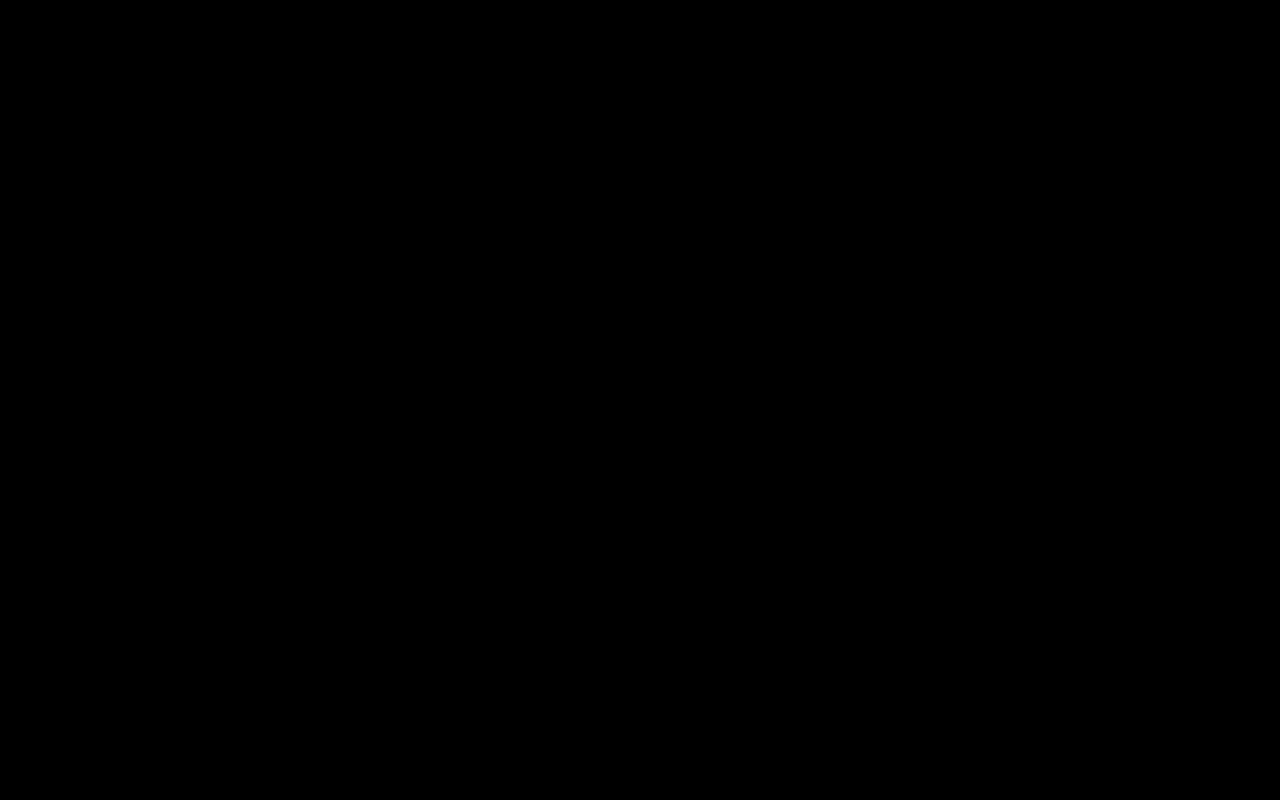
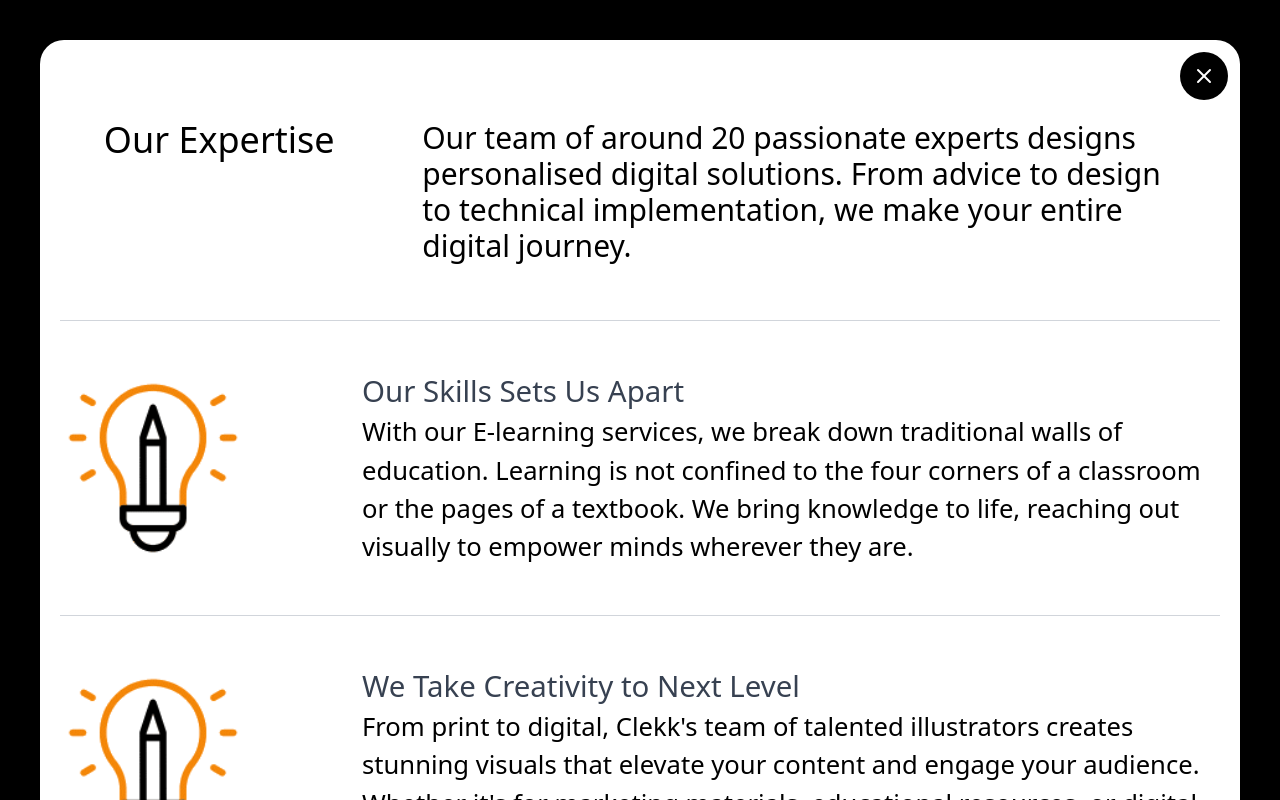
Before and after one commit to sah246ir/scroll-animated-landing-page, a React (Create React App) app: page /why-choose-us in a window 1280 px wide. Before the commit this address had no page. Built offline with nearby package versions, Linux system fonts and the light colour scheme.

Commit message:
feat: why choose us page

```diff
--- a/src/App.tsx
+++ b/src/App.tsx
@@ -8,6 +8,7 @@ import Contact from './page/Contact';
 import { LazyMotion, domAnimation } from "framer-motion"
 import Process from './page/Process';
 import Team from './page/Team';
+import WhyChooseUs from './page/WhyChooseUs';
 function App() {
   const location = useLocation()
   return (
@@ -20,6 +21,7 @@ function App() {
             <Route path='/contact-us' element={<Contact />} />
             <Route path='/process' element={<Process />} />
             <Route path='/team' element={<Team />} />
+            <Route path='/why-choose-us' element={<WhyChooseUs />} />
           </Routes>
         </AnimatePresence>
       </LazyMotion>
--- /dev/null
+++ b/src/components/FeatureCard.tsx
@@ -0,0 +1,26 @@
+import React from 'react'
+
+const gif = require("../media/giffy.gif")
+interface PropTypes {
+    title: string,
+    description: string
+}
+const Feature = ({ title, description }: PropTypes) => {
+    return (
+        <div className="flex justify-around gap-4 w-full items-center  ">
+            <div className="w-[25%]">
+                <img className='w-[65%]' src={gif} alt="" />
+            </div>
+            <div className='w-[75%]' >
+                <h1 className='text-[2.3vw]  text-gray-700 font-medium'>{title}</h1>
+                <p className='text-[2vw] font-normal' style={{ height: '100%' }}>
+                    {description}
+                </p>
+            </div>
+        </div>
+
+
+    )
+}
+
+export default Feature
--- /dev/null
+++ b/src/page/WhyChooseUs.tsx
@@ -0,0 +1,58 @@
+import React from 'react'
+import ComeUpPageWrapper from '../components/ComeUpPageWrapper'
+import Feature from '../components/FeatureCard'
+
+const WhyChooseUs = () => {
+  return (
+    <ComeUpPageWrapper>
+      <div className="flex justify-around mb-14">
+        <h1 className='text-4xl font-medium'>Our Expertise</h1>
+        <p className='w-[65%] text-3xl font-normal'>Our team of around 20 passionate experts designs personalised digital solutions. From advice to design to technical implementation, we make your entire digital journey.
+        </p>
+      </div>
+
+      <hr className='my-12 border-gray-300' />
+
+      <Feature
+        title='Our Skills Sets Us Apart'
+        description='With our E-learning services, we break down traditional walls of education. Learning is not confined to the four corners of a classroom or the pages of a textbook. We bring knowledge to life, reaching out visually to empower minds wherever they are.'
+      />
+
+      <hr className='my-12 border-gray-300' />
+
+      <Feature
+        title='We Take Creativity to Next Level'
+        description="From print to digital, Clekk's team of talented illustrators creates stunning visuals that elevate your content and engage your audience. Whether it's for marketing materials, educational resources, or digital platforms, we bring visual brilliance to life. "
+      />
+
+      <hr className='my-12 border-gray-300' />
+
+      <Feature
+        title='Strategy is King for us'
+        description="'With our E-learning services, we break down traditional walls of education. Learning is not confined to the four corners of a classroom or the pages of a textbook. We bring knowledge to life, reaching out visually to empower minds wherever they are.'"
+      />
+
+      <hr className='my-12 border-gray-300' />
+
+      <Feature
+        title='Technical Experts'
+        description="Our expertise extends to meticulously crafting and laying out book pages for a seamless reading experience. We understand the importance of a well-designed layout in enhancing the reader's experience and conveying your message effectively. "
+      />
+      <hr className='my-12 border-gray-300' />
+
+      <Feature
+        title='Teamwork Spirit'
+        description="At Clekkflix, we offer top-notch translation services to help you communicate effectively across languages. Whether you're a business expanding globally or an individual needing documents translated, we've got you covered."
+      />
+      <hr className='my-12 border-gray-300' />
+
+      <Feature
+        title='Our Commitment To You'
+        description="Clekkflix offers professional audio and video services to enhance your content. We bring your vision to life with precision and creativity. With state-of-the-art equipment and industry expertise, we ensure your content stands out and leaves a lasting impression."
+      />
+
+    </ComeUpPageWrapper>
+  )
+}
+
+export default WhyChooseUs
```
